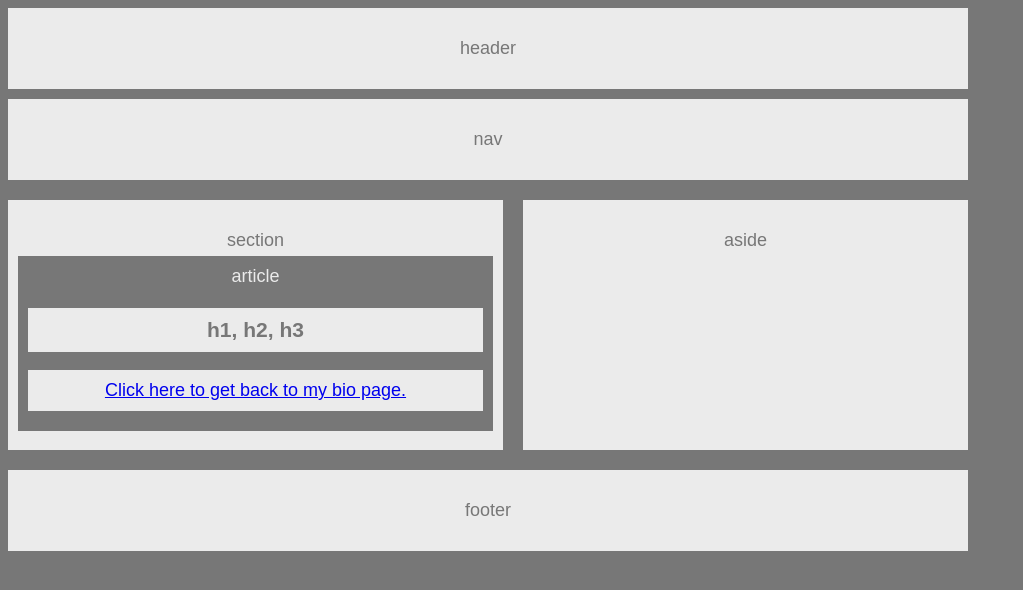
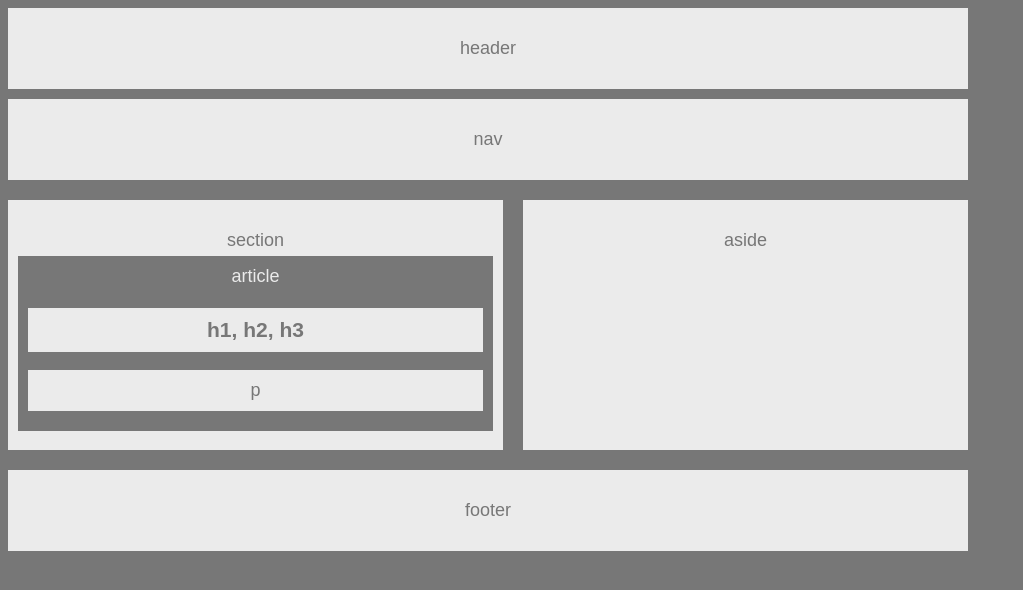
Before and after one commit to katemorg/HW-Wireframe, a plain HTML site: page index.html in a window 1280 px wide. Shown: the whole page, without its empty margins (0-1023 px from the left). Drawn offline with Linux system fonts and the light colour scheme.

Commit message:
homework submission

```diff
--- a/index.html
+++ b/index.html
@@ -18,7 +18,7 @@
 			<section>section
 				<article>article
 					<h3>h1, h2, h3</h3>
-					<p><a href="https://klm110.github.io/">Click here to get back to my bio page.</a></p>
+					<p>p</p>
 
 				</article>
 			</section>
```
